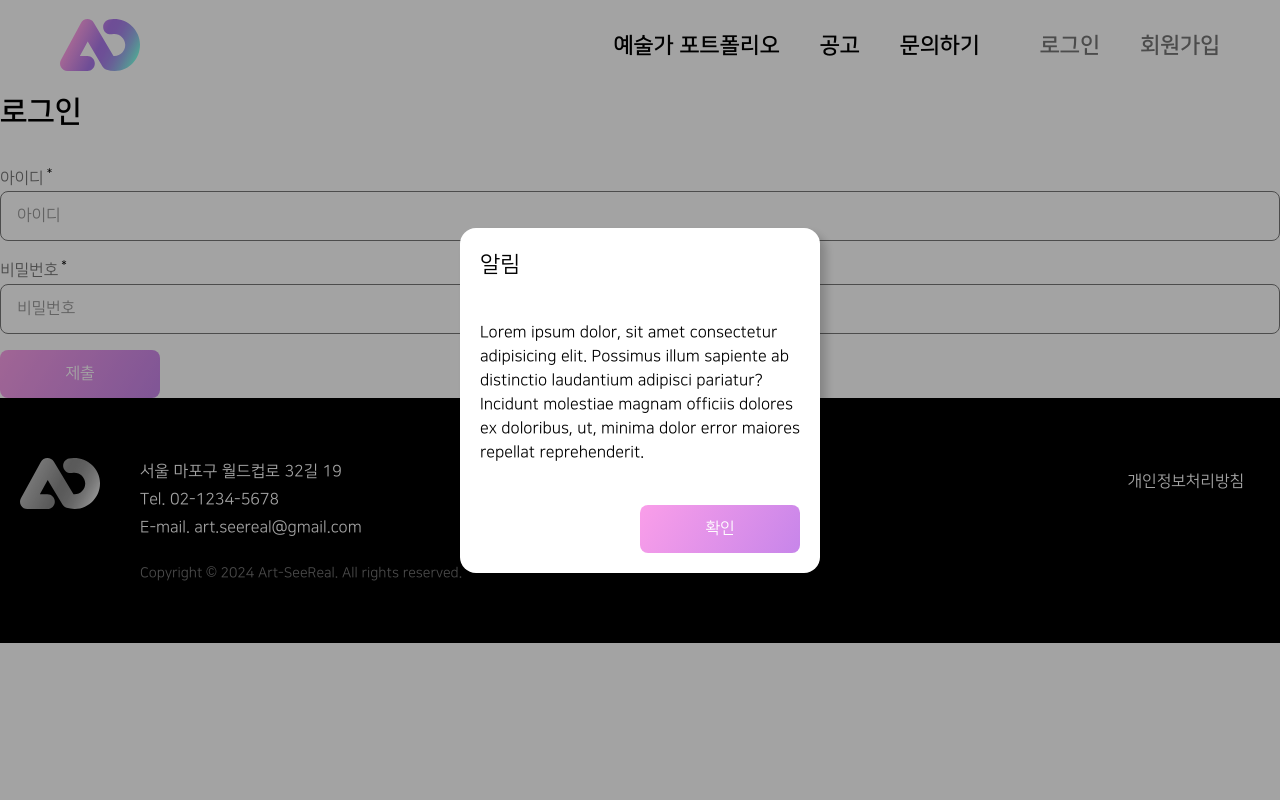
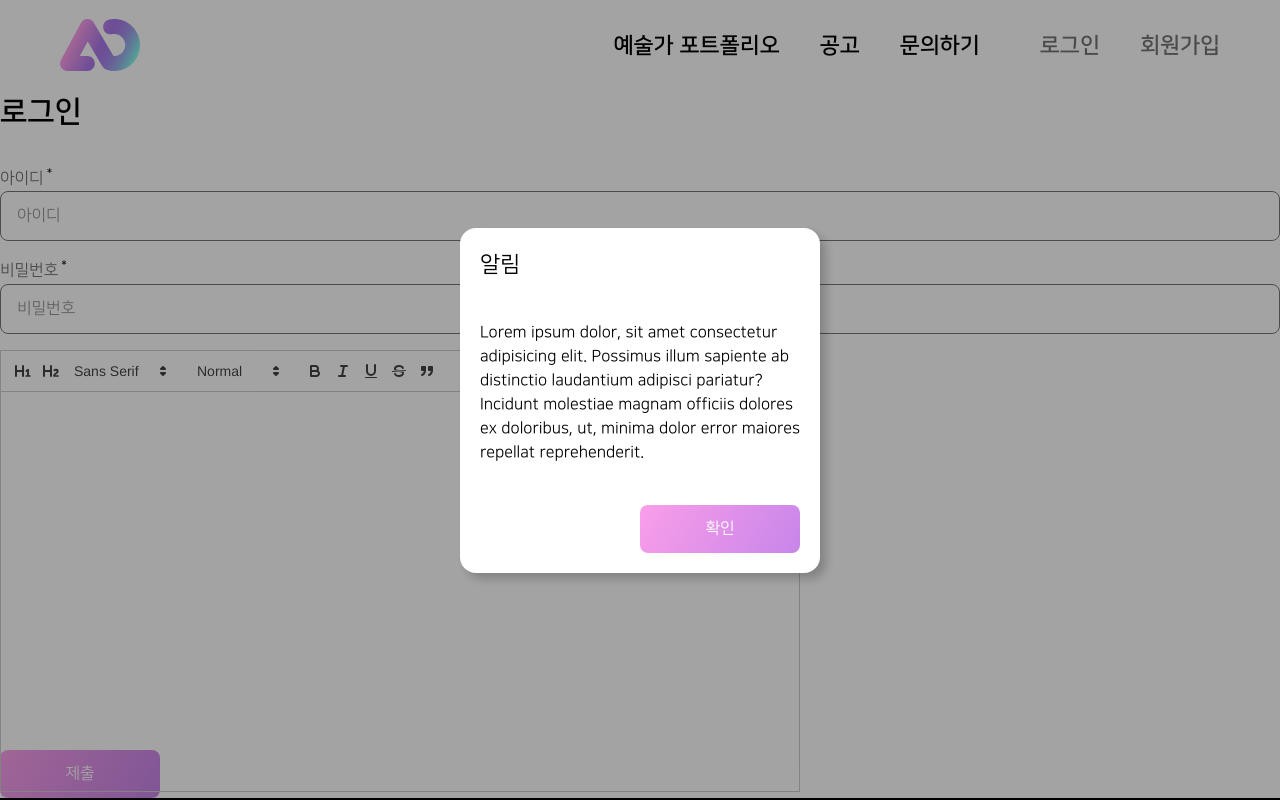
Before and after one commit to Art-SeeReal/FE_Repo, a React (Create React App) app: page /test in a window 1280 px wide. Shown: the top 800 px of the page. Built offline with nearby package versions, Linux system fonts and the light colour scheme.

Commit message:
feat : ReactQuillForm 생성

```diff
--- a/package.json
+++ b/package.json
@@ -19,6 +19,7 @@
     "react-bootstrap": "^2.10.0",
     "react-dom": "^18.2.0",
     "react-query": "^3.39.3",
+    "react-quill": "^2.0.0",
     "react-router-dom": "^6.21.3",
     "react-scripts": "5.0.1",
     "recoil": "^0.7.7",
--- /dev/null
+++ b/src/components/ReactQuillForm.tsx
@@ -0,0 +1,59 @@
+import React, { useMemo } from 'react';
+import ReactQuill from 'react-quill';
+import 'react-quill/dist/quill.snow.css';
+
+interface ReactQuillFormProps {
+  width: string;
+  height: string;
+  content: string;
+  setContent: React.Dispatch<React.SetStateAction<string>>;
+}
+
+const ReactQuillForm: React.FC<ReactQuillFormProps> = ({ width, height, content, setContent }) => {
+  const modules = useMemo(() => {
+    return {
+      toolbar: [
+        [{ header: '1' }, { header: '2' }, { font: [] }],
+        [{ size: [] }],
+        ['bold', 'italic', 'underline', 'strike', 'blockquote'],
+        [{ list: 'ordered' }, { list: 'bullet' }, { indent: '-1' }, { indent: '+1' }],
+        ['link', 'image', 'video'],
+        ['clean'],
+      ],
+    };
+  }, []);
+
+  const formats = [
+    'header',
+    'font',
+    'size',
+    'bold',
+    'italic',
+    'underline',
+    'strike',
+    'blockquote',
+    'list',
+    'bullet',
+    'indent',
+    'link',
+    'image',
+    'video',
+  ];
+
+  const handleChange = (value: string) => {
+    setContent(value);
+  };
+
+  return (
+    <ReactQuill
+      style={{ width, height }}
+      modules={modules}
+      formats={formats}
+      theme="snow"
+      value={content}
+      onChange={handleChange}
+    />
+  );
+};
+
+export default ReactQuillForm;
--- a/src/pages/TestPage/index.tsx
+++ b/src/pages/TestPage/index.tsx
@@ -1,11 +1,14 @@
-import React, { useEffect } from 'react';
+import React, { useEffect, useState } from 'react';
 import { Form, Field, IData, ErrorMessage } from '../../hooks/useFormState';
 import * as S from '../../components/styles';
 import FormControl from '../../components/FormControl';
 import { useDialog } from '../../hooks/useDialogState';
 import Dialog from '../../components/Dialog';
+import ReactQuillForm from '../../components/ReactQuillForm';
 
 const SecondPage = () => {
+  const [content, setContent] = useState('');
+
   const handleSubmit = (values: IData<string>) => {
     console.log('## Submit Query', values);
   };
@@ -46,6 +49,7 @@ const SecondPage = () => {
         <FormControl label="비밀번호" htmlFor="userPw" required error={<ErrorMessage name="userPw" />}>
           <Field id="userPw" name="userPw" type="password" placeholder="비밀번호" />
         </FormControl>
+        <ReactQuillForm width="800px" height="400px" content={content} setContent={setContent} />
         <S.Button type="submit">제출</S.Button>
       </Form>
     </>
```
Also changed, not shown: 1 other file (tests, documents, lock files or other folders).
